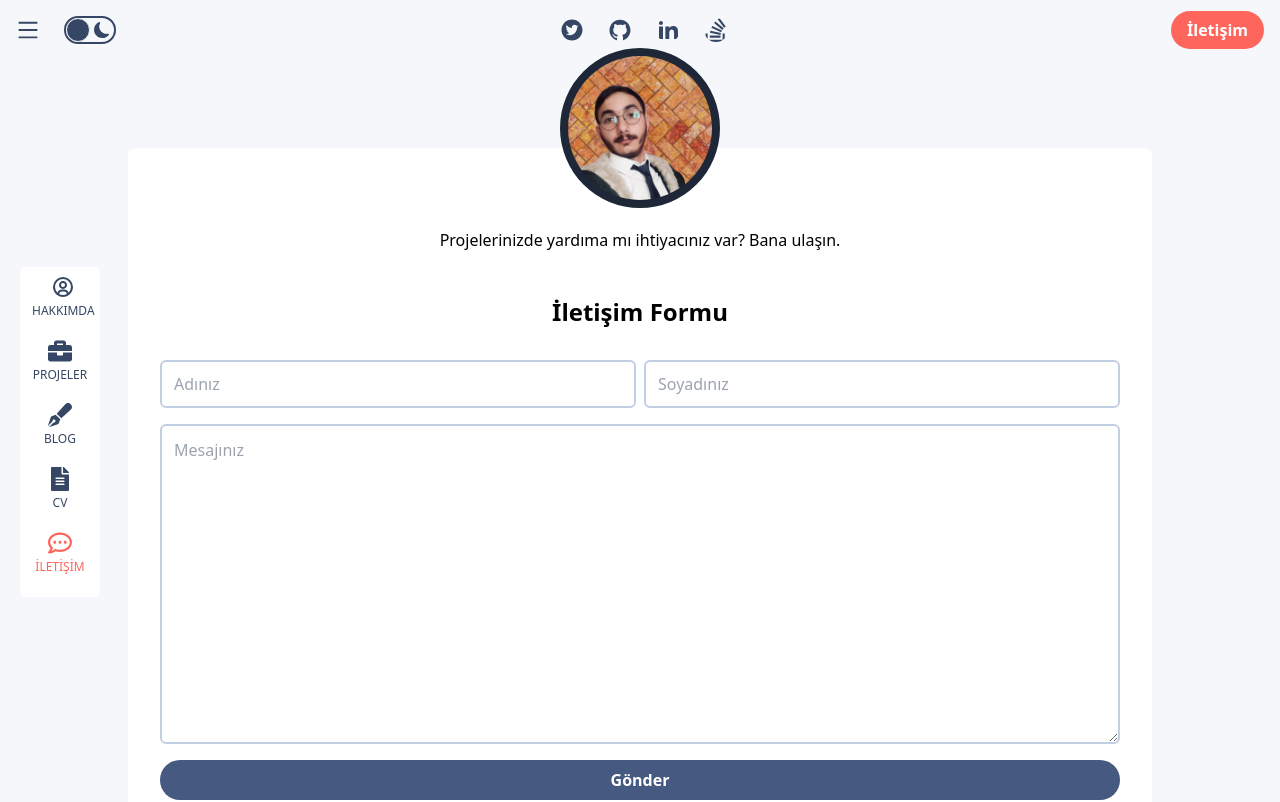
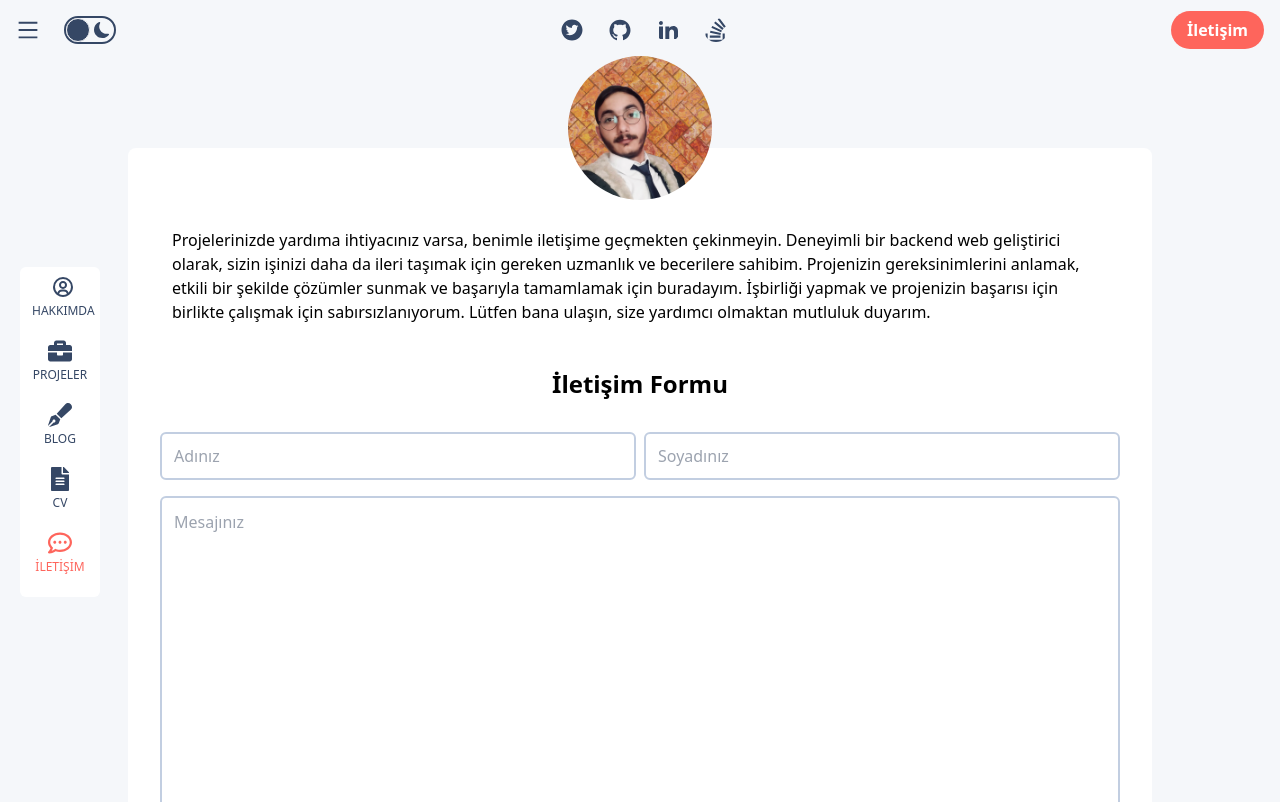
Before and after one commit to emrahsandernet/sandernet-blog-v2, a React (Create React App) app: page /contact in a window 1280 px wide. Shown: the top 802 px of the page. Built offline with nearby package versions, Linux system fonts and the light colour scheme.

Commit message:
fixed some problems

```diff
--- a/src/components/Contact/Contact.jsx
+++ b/src/components/Contact/Contact.jsx
@@ -11,7 +11,9 @@ export const Contacts = () => {
   return (
     <div className="flex flex-col pt-11 p-2">
       <img
-        className="absolute top-1/5 left-1/2 transform -translate-x-1/2 -translate-y-1/2 rounded-full w-40 h-40  p-2 bg-[#1e2738] my-6"
+        className={`absolute top-1/5 left-1/2 transform -translate-x-1/2 -translate-y-1/2 rounded-full w-40 h-40  p-2  my-6 ${
+          isDarkMode ? "bg-[#1e2738]" : " border-white"
+        }`}
         src={profile}
         alt="profile"
       />
@@ -22,9 +24,16 @@ export const Contacts = () => {
         } `}
       >
         <div className="flex flex-col mx-auto p-10">
-          <div className="p-1 text-center mt-9">
+          <div className="p-1  mt-9">
             <p className={isDarkMode ? "text-[#a5b3ce]" : "text-black"}>
-              Projelerinizde yardıma mı ihtiyacınız var? Bana ulaşın.
+              Projelerinizde yardıma ihtiyacınız varsa, benimle iletişime
+              geçmekten çekinmeyin. Deneyimli bir backend web geliştirici
+              olarak, sizin işinizi daha da ileri taşımak için gereken uzmanlık
+              ve becerilere sahibim. Projenizin gereksinimlerini anlamak, etkili
+              bir şekilde çözümler sunmak ve başarıyla tamamlamak için
+              buradayım. İşbirliği yapmak ve projenizin başarısı için birlikte
+              çalışmak için sabırsızlanıyorum. Lütfen bana ulaşın, size yardımcı
+              olmaktan mutluluk duyarım.
             </p>
           </div>
         </div>
--- a/src/components/Home/Projects.jsx
+++ b/src/components/Home/Projects.jsx
@@ -28,9 +28,9 @@ export const Projects = () => {
           </h1>
           <div className="p-1 text-center">
             <p className={state.isDark ? "text-[#a5b3ce]" : "text-black"}>
-              Brief intro goes here. My main experience lies in building lorem
-              ipsum dolor sit amet, consectetur adipiscing elit. I'm currently
-              working on lacinia tristique.
+              Projelerin tamamı başarıyla tamamlanmış ve benzersiz değerler
+              sunan projelerdir, müşteri gereksinimlerini karşılamak için
+              yaratıcı çözümler sunarak olumlu etkiler yaratırlar
             </p>
           </div>
           <div className="grid grid-cols-1 md:grid-cols-3 gap-6 my-4">
@@ -60,8 +60,8 @@ export const Projects = () => {
                 bir şekilde yönetilmesini, iş süreçlerinin izlenmesini ve
                 koordinasyonun sağlanmasını amaçlayan bir yazılım platformudur.
               </p>
-              <a href="" className="font-bold flex text-[#4b91e8]">
-                Daha Fazla{" "}
+              <a href="/contact" className="font-bold flex text-[#4b91e8]">
+                Daha Fazla
                 <AiOutlineArrowRight className="w-4 h-4 m-1 text-[#4b91e8]" />
               </a>
             </div>
@@ -91,7 +91,7 @@ export const Projects = () => {
                 planlamasına, takip etmesine ve optimize etmesine yardımcı olan
                 bir yazılım platformudur.
               </p>
-              <a href="" className="font-bold flex text-[#4b91e8]">
+              <a href="/contact" className="font-bold flex text-[#4b91e8]">
                 Daha Fazla{" "}
                 <AiOutlineArrowRight className="w-4 h-4 m-1 text-[#4b91e8]" />
               </a>
@@ -123,19 +123,14 @@ export const Projects = () => {
                 perspiciatis nam id facere eaque. Fugiat, placeat sunt quos qui
                 delectus sequi atque.
               </p>
-              <a href="" className="font-bold flex text-[#4b91e8]">
+              <a href="/contact" className="font-bold flex text-[#4b91e8]">
                 Daha Fazla{" "}
                 <AiOutlineArrowRight className="w-4 h-4 m-1 text-[#4b91e8]" />
               </a>
             </div>
           </div>
         </div>
-        <div className="pb-7">
-          <button className="flex rounded-full font-bold text-white w-400 mx-auto px-6 py-3 bg-[#465981] hover:bg-[#3f5174]">
-            Daha Fazla
-            <AiOutlineArrowRight className="text-white w-4 h-4 m-1 " />
-          </button>
-        </div>
+        <div className="pb-7"></div>
       </div>
     </div>
   );
--- a/src/components/Home/Skill.jsx
+++ b/src/components/Home/Skill.jsx
@@ -97,12 +97,7 @@ export const Skill = () => {
               />
             </div>
           </div>
-          <div className="pb-7 mt-9">
-            <button className="flex rounded-full font-bold text-white w-400 mx-auto  px-6 py-3 bg-[#465981] hover:bg-[#3f5174]">
-              Daha Fazla
-              <AiOutlineArrowRight className="text-white w-4 h-4 m-1 " />
-            </button>
-          </div>
+          <div className="pb-7 mt-9"></div>
           <div className="flex md:flex-row flex-col  gap-8 mt-3">
             <div className="flex flex-col justify-center items-center">
               <div
@@ -213,12 +208,7 @@ export const Skill = () => {
             </div>
           </div>
         </div>
-        <div className="pb-7">
-          <button className="flex rounded-full font-bold text-white w-400 mx-auto  px-6 py-3 bg-[#465981] hover:bg-[#3f5174]">
-            Daha Fazla
-            <AiOutlineArrowRight className="text-white w-4 h-4 m-1 " />
-          </button>
-        </div>
+        <div className="pb-7"></div>
       </div>
     </div>
   );
--- a/src/components/Resume/Resume.jsx
+++ b/src/components/Resume/Resume.jsx
@@ -21,7 +21,9 @@ export const Resume = (props) => {
   return (
     <div className="flex flex-col pt-11 p-2">
       <img
-        className="absolute top-1/5 left-1/2 transform -translate-x-1/2 -translate-y-1/2 rounded-full w-40 h-40  p-2 bg-[#1e2738] my-6"
+        className={`absolute top-1/5 left-1/2 transform -translate-x-1/2 -translate-y-1/2 rounded-full w-40 h-40  p-2  my-6 ${
+          isDarkMode ? "bg-[#1e2738]" : " border-white"
+        }`}
         src={profile}
         alt="profile"
       />
@@ -363,7 +365,7 @@ export const Resume = (props) => {
                     Şantiye Yönetim Sistemi
                   </div>
                   <div
-                    className={`text-xs ${
+                    className={`text-sm ${
                       isDarkMode ? "text-white" : "text-black "
                     }`}
                   >
```
